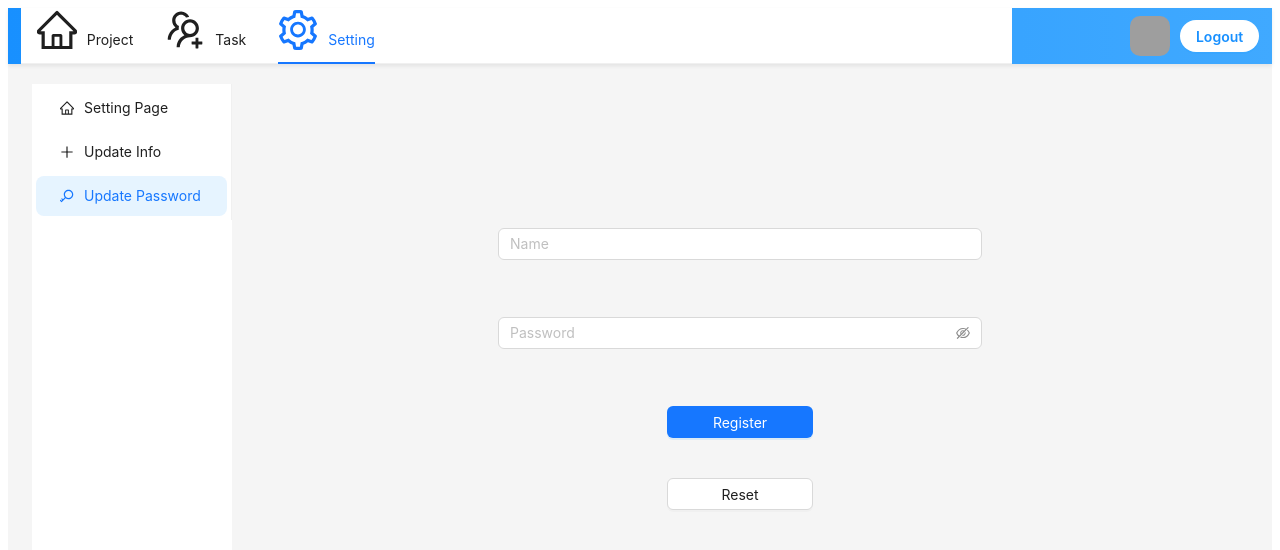
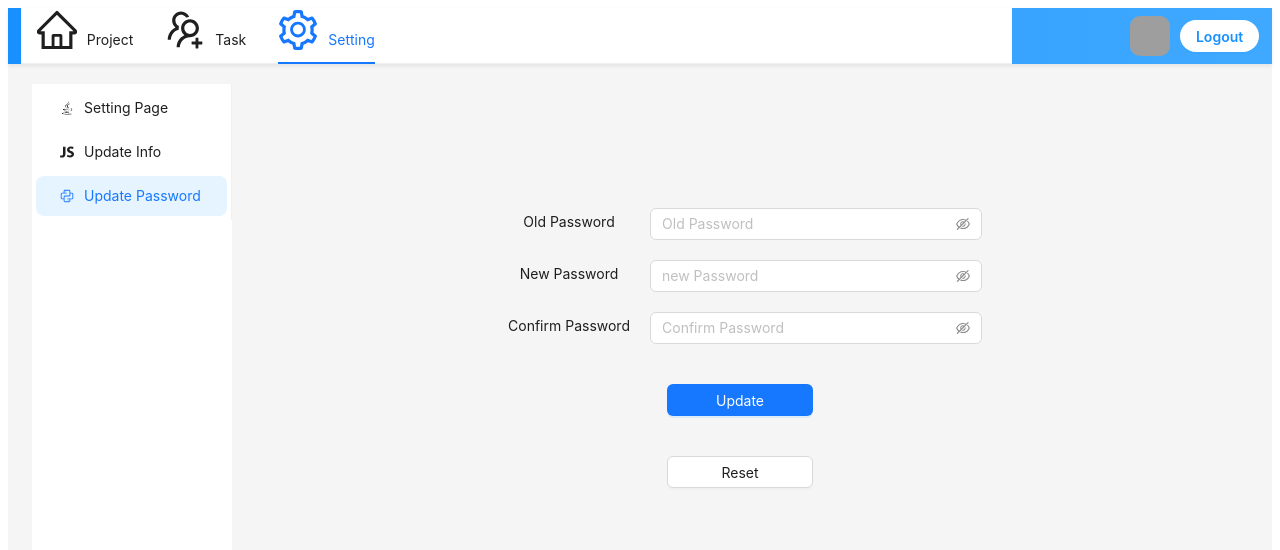
Before and after one commit to phpgoc/zxqpro, a React (Vite) app in the folder font/: page /setting/update_password in a window 1280 px wide. Shown: the top 550 px of the page. Built offline with nearby package versions, Linux system fonts and the light colour scheme.

Commit message:
user updatePassword font

```diff
--- a/font/src/pages/setting/layout.tsx
+++ b/font/src/pages/setting/layout.tsx
@@ -1,29 +1,33 @@
 import { Layout, Menu } from "antd";
 import { useNavigate, useLocation, Outlet } from "react-router-dom";
-import { HomeOutlined, PlusOutlined, KeyOutlined } from "@ant-design/icons";
+import {
+  JavaOutlined,
+  JavaScriptOutlined,
+  PythonOutlined
+} from "@ant-design/icons";
 
 const { Sider, Content } = Layout;
 
-const AdminLayout = () => {
+const SettingLayout = () => {
   const navigate = useNavigate();
   const location = useLocation();
 
   const menuItems = [
     {
       key: "/setting",
-      icon: <HomeOutlined />,
+      icon: <JavaOutlined />,
       label: "Setting Page",
       path: "/setting",
     },
     {
       key: "/setting/update_user",
-      icon: <PlusOutlined />,
+      icon: <JavaScriptOutlined />,
       label: "Update Info",
       path: "/setting/update_user",
     },
     {
       key: "/setting/update_password",
-      icon: <KeyOutlined />,
+      icon: <PythonOutlined />,
       label: "Update Password",
       path: "/setting/update_password",
     },
@@ -49,7 +53,6 @@ const AdminLayout = () => {
             minHeight: 280,
           }}
         >
-          {/* 嵌套路由的出口，显示匹配的子路由组件 */}
           <Outlet />
         </Content>
       </Layout>
@@ -57,4 +60,4 @@ const AdminLayout = () => {
   );
 };
 
-export default AdminLayout;
+export default SettingLayout;
--- a/font/src/pages/setting/updatePassword.tsx
+++ b/font/src/pages/setting/updatePassword.tsx
@@ -6,10 +6,13 @@ import MessageContext, {
   type MessageContextValue,
 } from "../../context/message.tsx";
 import { BaseResponse } from "../../types/response.ts";
+import * as React from "react";
 
 export default function UpdatePassword() {
-  const [name, setName] = useState("");
-  const [password, setPassword] = useState("");
+  const [newPassowrd, setNewPassword] = useState("");
+  const [oldPassword, setOldPassword] = useState("");
+  const [newPassword2, setNewPassword2] = useState("");
+
   const navigate = useNavigate();
   const lct = useLocation();
   let request = getRequestAndSetNavigate(navigate, lct);
@@ -17,16 +20,33 @@ export default function UpdatePassword() {
   const messageContext = useContext(MessageContext);
   const { middleApi } = messageContext as MessageContextValue;
 
+  const divStyle = {
+    display: "flex",
+    alignItems: "flex-start",
+    width: "50%",
+    marginBottom: 20,
+  };
+  const labelStyle = {
+    width: "30%",
+    // textAlign: "right",
+    align : "right",
+    marginRight: 10,
+    marginTop: 5,
+  }
+
   const handleSubmit = (e: React.FormEvent<HTMLFormElement>) => {
     e.preventDefault();
     request
-      .post<BaseResponse>("/admin/register", { name, password })
+      .post<BaseResponse>("/user/update_password", {  new_password: newPassowrd, old_password: oldPassword , new_password2: newPassword2})
       .then((response) => {
         if (response.data.code == 0) {
-          middleApi.success(response.data.message).then((_: any) => {
-            setName("");
-            setPassword("");
-          });
+          middleApi.success(response.data.message).then(
+            (_: any) => {
+              setNewPassword("");
+              setOldPassword("");
+              setNewPassword2("");
+            }
+          );
         } else {
           middleApi.warning(response.data.message).then();
         }
@@ -47,34 +67,57 @@ export default function UpdatePassword() {
           alignItems: "center",
         }}
       >
-        <Input
-          value={name}
-          onChange={(e) => setName(e.target.value)}
-          placeholder="Name"
-          style={{ width: "50%", margin: "20px 25%" }}
-        />
-        <br />
-        <Input.Password
-          value={password}
-          onChange={(e) => setPassword(e.target.value)}
-          placeholder="Password"
-          style={{ width: "50%", margin: "20px 25%" }}
-        />
-        <br />
+        <div style={divStyle}>
+          <label style={labelStyle}>
+            Old Password
+          </label>
+          <Input.Password
+            value={oldPassword}
+            onChange={(e) => setOldPassword(e.target.value)}
+            placeholder="Old Password"
+            style={{ width: "70%" }}
+          />
+        </div>
+
+        <div style={divStyle}>
+          <label style={labelStyle}>
+            New Password
+          </label>
+          <Input.Password
+            value={newPassowrd}
+            onChange={(e) => setNewPassword(e.target.value)}
+            placeholder="new Password"
+            style={{ width: "70%" }}
+          />
+        </div>
+
+        <div style={divStyle}>
+          <label style={labelStyle}>
+            Confirm Password
+          </label>
+          <Input.Password
+            value={newPassword2}
+            onChange={(e) => setNewPassword2(e.target.value)}
+            placeholder="Confirm Password"
+            style={{ width: "70%" }}
+          />
+        </div>
 
         <Button
           type="primary"
           htmlType="submit"
-          style={{ width: "15%", margin: "20px 5%" }}
+          style={{ width: "15%", margin: "20px 1%" }}
         >
-          Register
+          Update
         </Button>
+
         <Button
           onClick={() => {
-            setName("");
-            setPassword("");
+            setNewPassword("");
+            setNewPassword2("");
+            setOldPassword("");
           }}
-          style={{ width: "15%", margin: "20px 5%" }}
+          style={{ width: "15%", margin: "20px 1%" }}
         >
           Reset
         </Button>
```
Also changed, not shown: 1 other file (tests, documents, lock files or other folders).
